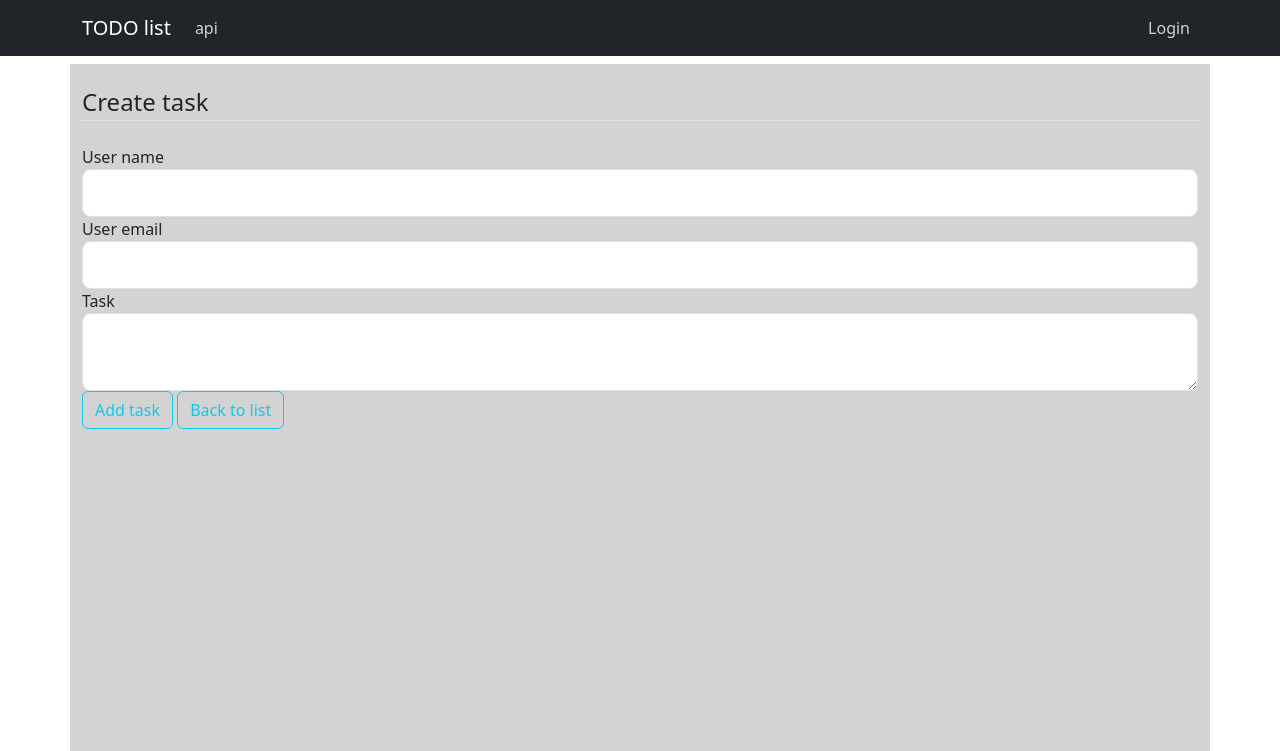
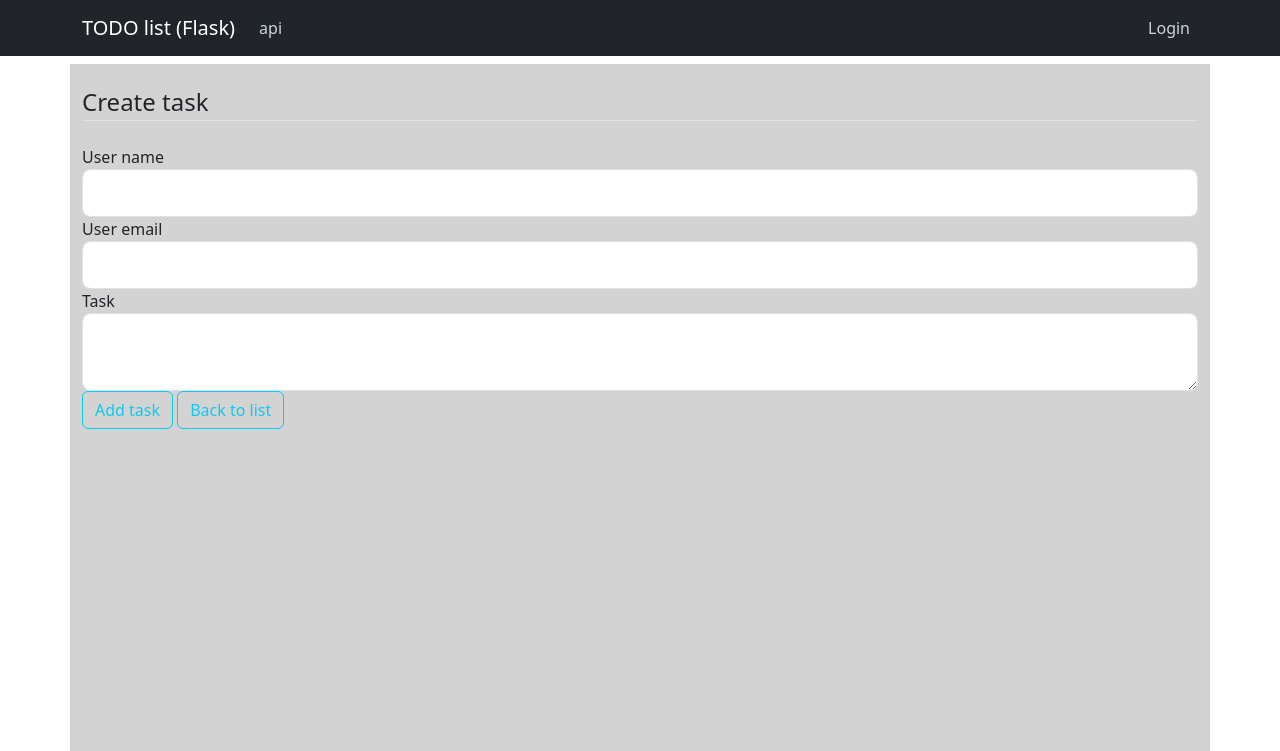
Before and after one commit to mkhaykin/pythonBeeJee, a Flask app: page /add in a window 1280 px wide. Shown: the top 751 px of the page. Run offline with Flask 3, Linux system fonts and the light colour scheme; parts of the project's set-up code (start-up, migrations or seed data) failed here and were passed over; some libraries are stand-ins or nearby versions.

Commit message:
feat: project title

```diff
--- a/src/web/templates/layout.html
+++ b/src/web/templates/layout.html
@@ -27,7 +27,7 @@
 
     <nav class="navbar navbar-expand-md navbar-dark bg-dark fixed-top">
         <div class="container">
-            <a class="navbar-brand mr-4" href="/">TODO list</a>
+            <a class="navbar-brand mr-4" href="/">TODO list (Flask)</a>
             <button class="navbar-toggler" type="button" data-toggle="collapse" data-target="#navbarToggle"
                     aria-controls="navbarToggle" aria-expanded="false" aria-label="Toggle navigation">
                 <span class="navbar-toggler-icon"></span>
```
